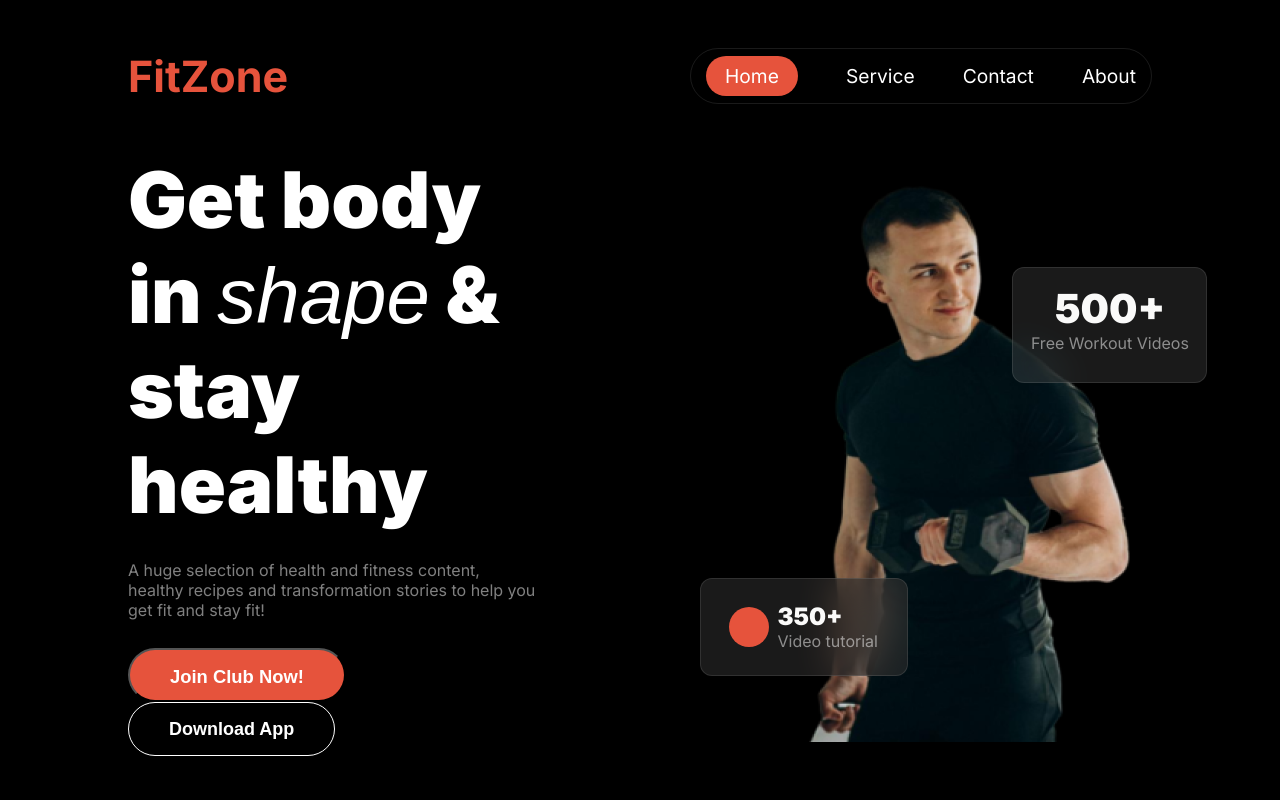
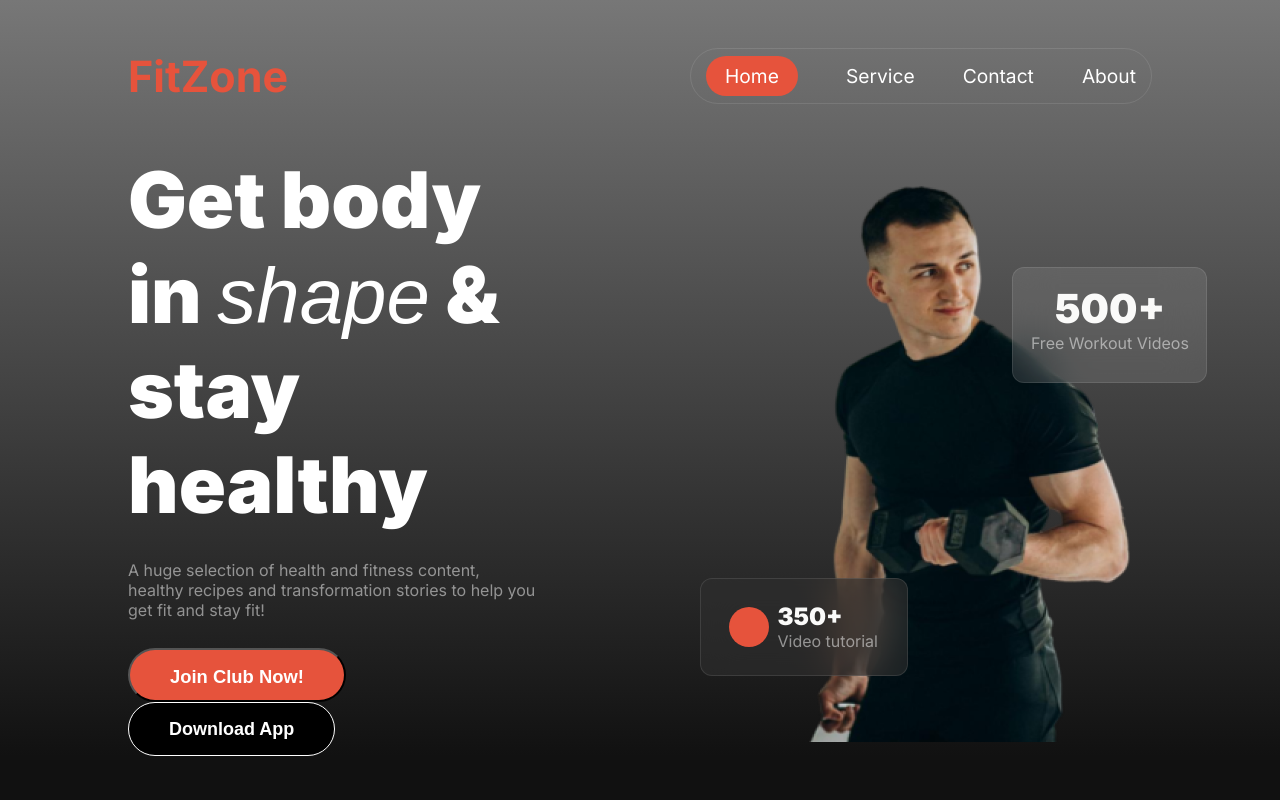
Before and after one commit to salmanfxrsi/PhA2, a plain HTML site: page index.html in a window 1280 px wide. Shown: the top 800 px of the page. Drawn offline with Linux system fonts and the light colour scheme.

Commit message:
added Linear Gradient in header

```diff
--- a/style/style.css
+++ b/style/style.css
@@ -17,7 +17,11 @@ body{
 }
 
 body{
-    background-color: black;
+    background: rgba(17,17,17,1);
+}
+
+header{
+    background: linear-gradient(180deg, rgba(119,119,119,1) 0%, rgba(17,17,17,1) 100%);
 }
 
 
@@ -53,10 +57,11 @@ body{
 /* Navbar */
 .navbar{
     width: 80%;
-    margin: 3rem auto;
+    margin: 0 auto 3rem;
     display: flex;
     justify-content: space-between;
     align-items: center;
+    padding-top: 3rem;
 }
 
 .brand{
```
